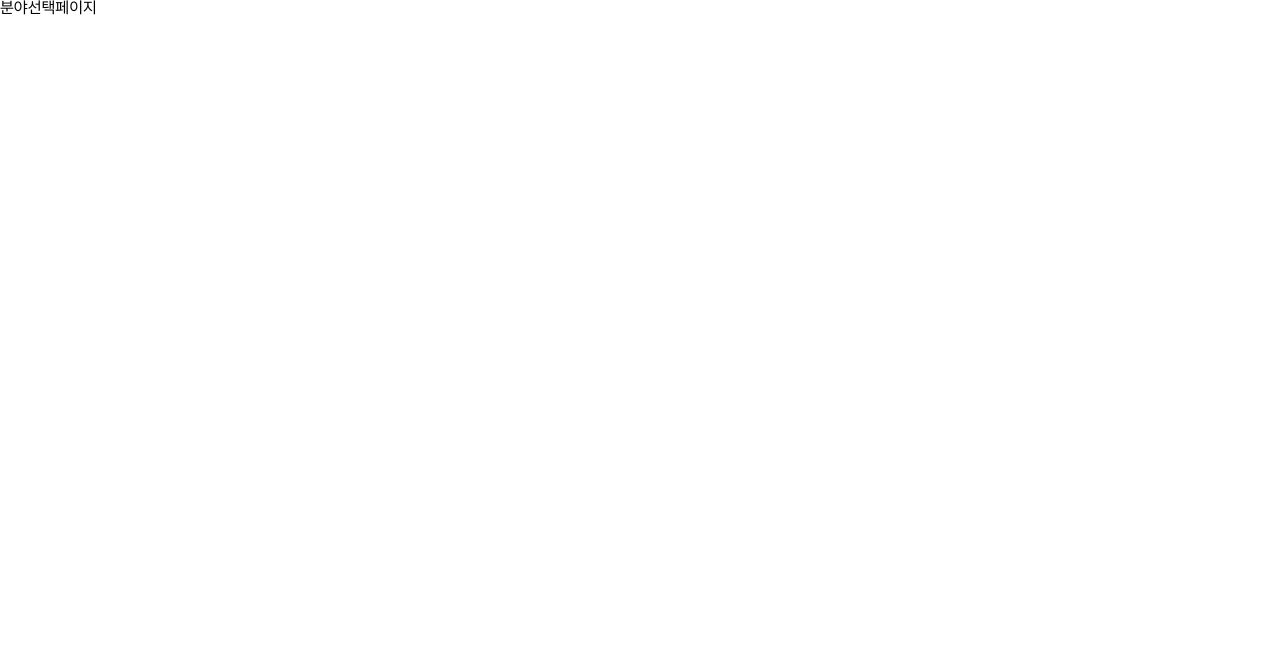
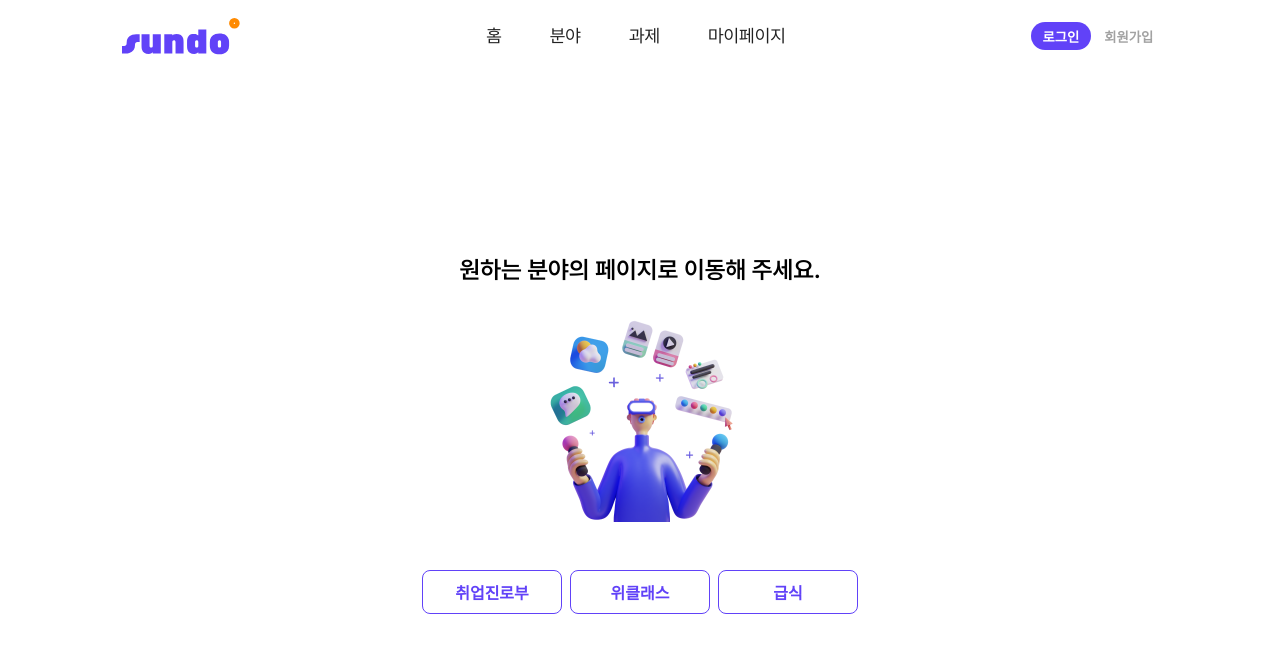
Before and after one commit to GSM-Not-Easy/Sundo-Frontend, a React (Create React App) app: page /field in a window 1280 px wide. Shown: the top 652 px of the page. Built offline with nearby package versions, Linux system fonts and the light colour scheme.

Commit message:
Add field page

```diff
--- a/src/pageContainer/FieldPage/index.jsx
+++ b/src/pageContainer/FieldPage/index.jsx
@@ -1,5 +1,31 @@
+import * as S from './style';
+import * as C from '../../components';
+import FieldIcon from '../../assets/png/FieldIcon.png';
+import { Link } from 'react-router-dom';
+
 const FieldPage = () => {
-  return <div>분야선택페이지</div>;
+  return (
+    <S.Field>
+      <C.Header />
+      <S.FieldContainer>
+        <S.FieldContent>
+          <S.Title>원하는 분야의 페이지로 이동해 주세요.</S.Title>
+          <img src={FieldIcon} alt='분야 선택 이미지' />
+          <S.ButtonContainer>
+            <Link to='/job'>
+              <S.Button>취업진로부</S.Button>
+            </Link>
+            <Link to='/weeclass'>
+              <S.Button>위클래스</S.Button>
+            </Link>
+            <Link to='/foodlist'>
+              <S.Button>급식</S.Button>
+            </Link>
+          </S.ButtonContainer>
+        </S.FieldContent>
+      </S.FieldContainer>
+    </S.Field>
+  );
 };
 
 export default FieldPage;
--- a/src/pageContainer/FieldPage/style.js
+++ b/src/pageContainer/FieldPage/style.js
@@ -1 +1,59 @@
 import styled from 'styled-components';
+
+export const Field = styled.div`
+  width: 100vw;
+  height: 100vh;
+  display: flex;
+  flex-direction: column;
+  align-items: center;
+`;
+
+export const FieldContainer = styled.div`
+  width: 65rem;
+  height: 100%;
+`;
+
+export const FieldContent = styled.div`
+  height: 100%;
+  display: flex;
+  flex-direction: column;
+  align-items: center;
+  justify-content: center;
+
+  img {
+    width: 240px;
+    height: 240px;
+  }
+`;
+
+export const Title = styled.h1`
+  font-size: 24px;
+  font-weight: 600;
+`;
+
+export const ButtonContainer = styled.div`
+  display: flex;
+  gap: 0.5rem;
+  margin-top: 3rem;
+`;
+
+export const Button = styled.button`
+  width: 8.75rem;
+  height: 2.75rem;
+  border-radius: 0.5rem;
+  border: 0.0625rem solid #6142f8;
+  color: #6142f8;
+  font-weight: 600;
+  font-size: 1rem;
+
+  &:hover {
+    color: #fff;
+    background-color: #6142f8;
+  }
+
+  &:active {
+    border: 0.0625rem solid #3819d2;
+    background-color: #3819d2;
+    color: #d7d1f6;
+  }
+`;
```
Also changed, not shown: src/assets/png/FieldIcon.png (added).
